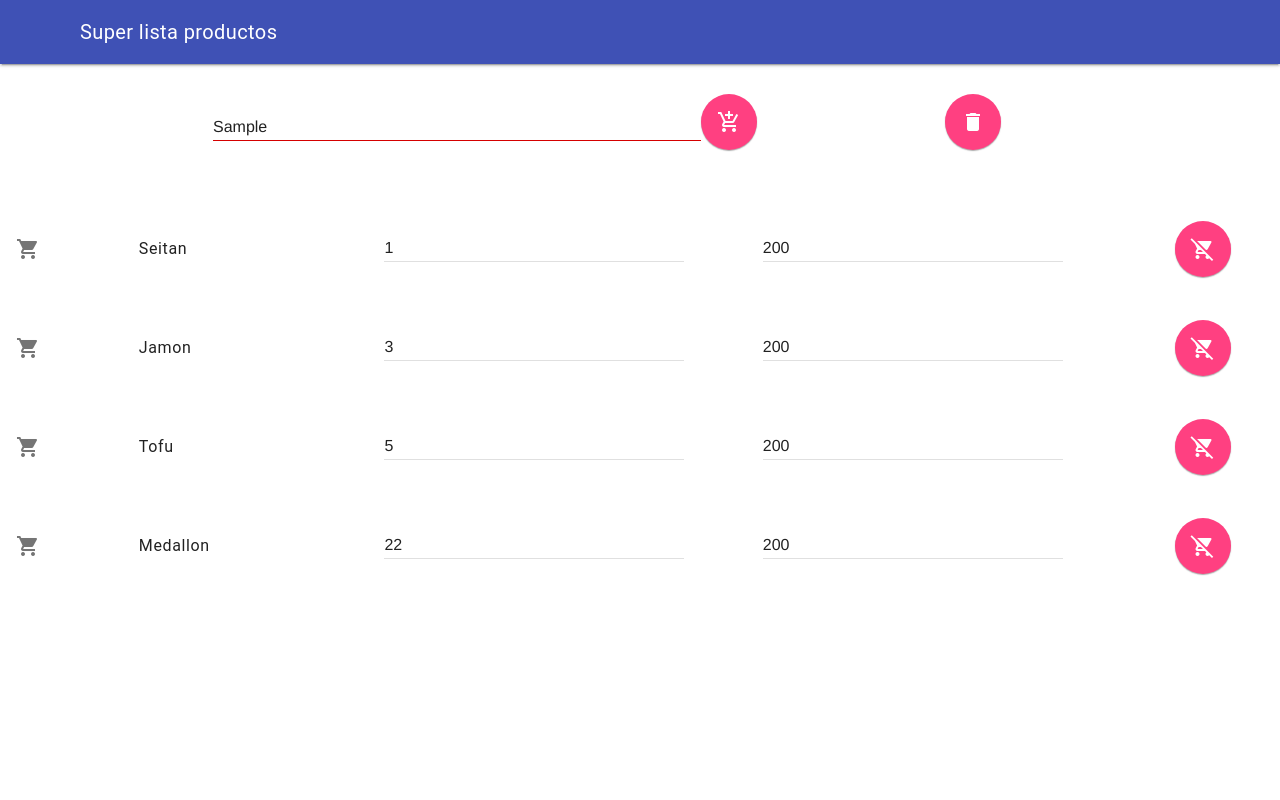
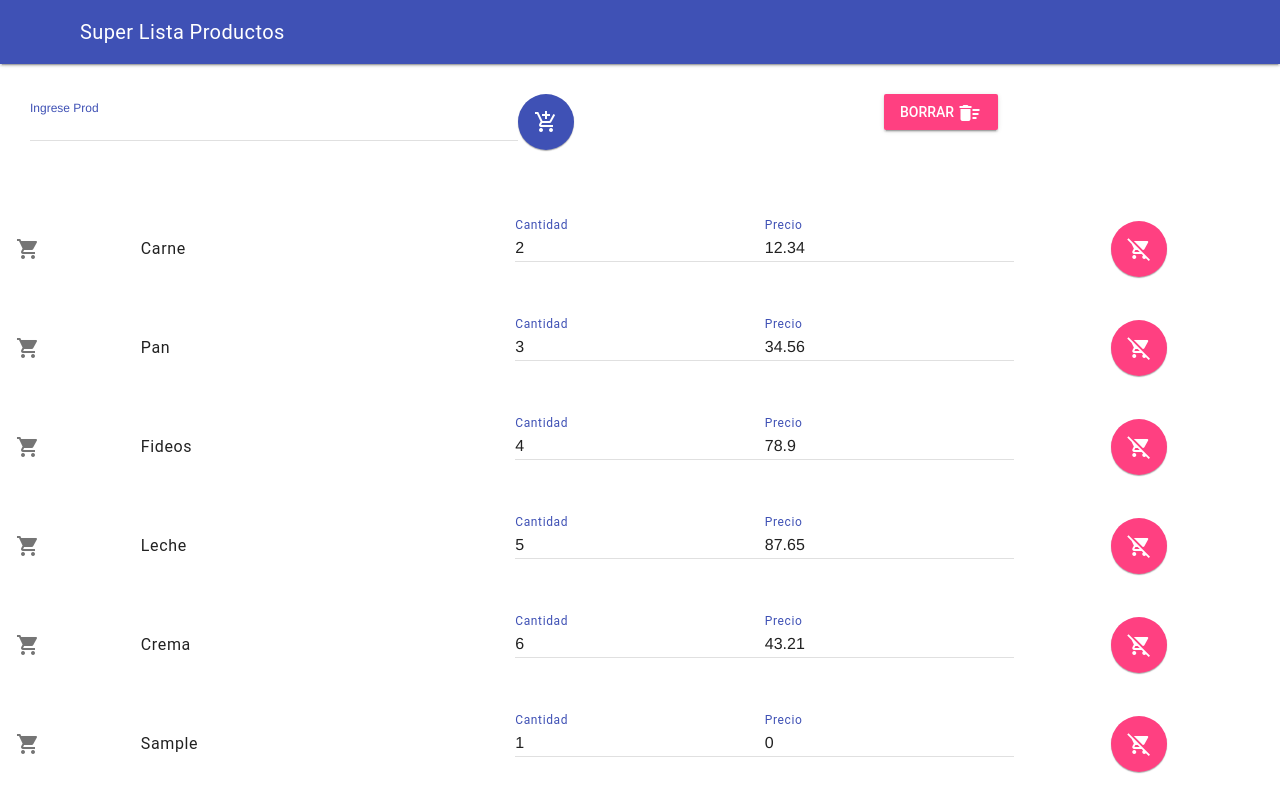
Before and after one commit to evelyndisa/javascript-pwa, a plain HTML site: page SuperLista/index.html in a window 1280 px wide. Both pictures are taken after typing "Sample" into the empty fields and a click on the button "add_shopping_cart". Drawn offline with nearby package versions, Linux system fonts and the light colour scheme.

Commit message:
add teacher actualization

```diff
--- a/SuperLista/index.html
+++ b/SuperLista/index.html
@@ -4,16 +4,35 @@
 <head>
     <meta charset="UTF-8">
     <meta name="viewport" content="width=device-width, initial-scale=1.0">
-    <title>Super Lista</title>
+    <title>App SuperLista</title>
+    <!-- https://docs.emmet.io/cheat-sheet/ -->
+
+    <!-- https://getmdl.io/ -->
+    <!-- https://fonts.google.com/icons -->
     <link rel="stylesheet" href="https://fonts.googleapis.com/icon?family=Material+Icons">
     <link rel="stylesheet" href="https://code.getmdl.io/1.3.0/material.indigo-pink.min.css">
+
     <link rel="stylesheet" href="css/estilos.css">
+
 </head>
+
 <body>
+
+    <!-- Always shows a header, even in smaller screens. -->
     <div class="mdl-layout mdl-js-layout mdl-layout--fixed-header">
         <header class="mdl-layout__header">
             <div class="mdl-layout__header-row">
-                <span class="mdl-layout-title">Super lista productos</span>
+                <!-- Title -->
+                <span class="mdl-layout-title">Super Lista Productos</span>
+                <!-- Add spacer, to align navigation to the right -->
+                <div class="mdl-layout-spacer"></div>
+                <!-- Navigation. We hide it in small screens. -->
+                <nav class="mdl-navigation mdl-layout--large-screen-only">
+                    <!-- <a class="mdl-navigation__link" href="">Link 1</a>
+                    <a class="mdl-navigation__link" href="">Link 2</a>
+                    <a class="mdl-navigation__link" href="">Link 3</a>
+                    <a class="mdl-navigation__link" href="">Link 4</a> -->
+                </nav>
             </div>
         </header>
         <div class="mdl-layout__drawer">
@@ -27,39 +46,41 @@
         </div>
         <main class="mdl-layout__content">
             <div class="page-content">
+                <!-- Your content goes here -->
 
-                <!-- ------------------------------------------------------------  -->
-                <!--                            MENU                               -->
-                <!-- ------------------------------------------------------------  -->
-
-
+                <!-- ------------------------------------- -->
+                <!--                MENÚ                   -->
+                <!-- ------------------------------------- -->
                 <div class="menu">
-                    <div class="mdl-textfield mdl-js-textfield w-40">
-                        <input class="mdl-textfield__input" type="text" pattern="-?[0-9]*(\.[0-9]+)?" id="ingreso-producto">
-                        <label class="mdl-textfield__label" for="ingreso-producto">Ingrese productos</label>
+                    <!-- campo para ingresar un producto -->
+                    <div class="mdl-textfield mdl-js-textfield mdl-textfield--floating-label w-40">
+                        <input class="mdl-textfield__input" type="text" id="ingreso-producto">
+                        <label class="mdl-textfield__label" for="ingreso-producto">Ingrese Prod</label>
                     </div>
 
-                    <div class="w-20">
-                        <button id="btn-entrada-producto" class="mdl-button mdl-js-button mdl-button--fab mdl-js-ripple-effect mdl-button--colored">
+                    <!-- botón para agregar el producto a la lista -->
+                    <div class="w-30 ml-item">
+                        <button id="btn-entrada-producto"
+                            class="mdl-button mdl-js-button mdl-button--fab mdl-js-ripple-effect mdl-button--primary">
                             <i class="material-icons">add_shopping_cart</i>
                         </button>
                     </div>
 
-                    <div class="w-10">
-                        <button id="btn-eliminar-productos" class="mdl-button mdl-js-button mdl-button--fab mdl-js-ripple-effect mdl-button--colored">
-                            <i class="material-icons">delete</i>
+                    <!-- botón para borrar todos los productos -->
+                    <div class="w-30">
+                        <!-- Accent-colored raised button with ripple -->
+                        <button id="btn-borrar-productos"
+                            class="mdl-button mdl-js-button mdl-button--raised mdl-js-ripple-effect mdl-button--accent">
+                            Borrar <i class="material-icons">delete_sweep</i>
                         </button>
                     </div>
                 </div>
 
+                <!-- ------------------------------------- -->
+                <!--         LISTADO DE PRODUCTOS          -->
+                <!-- ------------------------------------- -->
+                <div id="lista"></div>
 
-
-                <!-- ------------------------------------------------------------  -->
-                <!--                LISTADO DE PRODUCTOS                           -->
-                <!-- ------------------------------------------------------------  -->
-                <div id="lista">
-                    <ul></ul>
-                </div>
             </div>
         </main>
     </div>
--- a/SuperLista/js/main.js
+++ b/SuperLista/js/main.js
@@ -1,77 +1,130 @@
-// -----------------------------------------------------------
-//                VARIABLES GLOBALES
-//------------------------------------------------------------
-// listado de los productos
-
+/* -------------------------------------- */
+/*          VARIABLES GLOBALES            */
+/* -------------------------------------- */
 let listaProductos = [
-    { nombre: 'Seitan', cantidad: 1, precio: 200 },
-    { nombre: 'Jamon', cantidad: 3, precio: 200 },
-    { nombre: 'Tofu', cantidad: 5, precio: 200 },
-    { nombre: 'Medallon', cantidad: 22, precio: 200 }
+    { nombre: 'Carne', cantidad: 2, precio: 12.34 },
+    { nombre: 'Pan', cantidad: 3, precio: 34.56 },
+    { nombre: 'Fideos', cantidad: 4, precio: 78.90 },
+    { nombre: 'Leche', cantidad: 5, precio: 87.65 },
+    { nombre: 'Crema', cantidad: 6, precio: 43.21 },
 ]
 
+let crearLista = true
+let ul
 
-// -----------------------------------------------------------
-//                FUNCIONES GLOBALES
-//------------------------------------------------------------
-function renderLista(){
-    const lista = document.getElementById('lista');
-    lista.innerHTML = '';
-    const ul = document.createElement('ul');
+/* -------------------------------------- */
+/*          FUNCIONES GLOBALES            */
+/* -------------------------------------- */
+function borrarProd(index) {
+    //console.log('borrarProd', index)
+
+    listaProductos.splice(index, 1)
+    renderLista()
+}
+
+function cambiarValorProd(que, cual, el) {
+
+    const valor = el.value
+
+    listaProductos[cual][que] = que == 'cantidad'? parseInt(valor) : parseFloat(valor)
+}
+
+function renderLista() {
+    if(crearLista) {
+        ul = document.createElement('ul')
         ul.classList.add('demo-list-icon', 'mdl-list')
+    }
 
-    listaProductos.forEach((producto, index)=>{
-        ul.innerHTML += `
+    ul.innerHTML = ''
+    listaProductos.forEach( (prod, index) => {
+        ul.innerHTML +=
+        `
             <li class="mdl-list__item">
-
+                <!-- ícono del producto -->
                 <span class="mdl-list__item-primary-content w-10">
                     <i class="material-icons mdl-list__item-icon">shopping_cart</i>
                 </span>
 
-            <span class="mdl-list__item-primary-content w-20">
-                ${producto.nombre}
+                <!-- nombre del producto -->
+                <span class="mdl-list__item-primary-content w-30">
+                    ${prod.nombre}
                 </span>
 
-            <span class="mdl-list__item-primary-content w-30">
-                <div class="mdl-textfield mdl-js-textfield">
-                    <input value=${producto.cantidad} class="mdl-textfield__input" type="text" pattern="-?[0-9]*(\.[0-9]+)?" id="cantidad-1">
-                    <label class="mdl-textfield__label" for="${index}">Cantidad</label>
+                <!-- cantidad de producto -->
+                <span class="mdl-list__item-primary-content w-20">
+                    <!-- Textfield with Floating Label -->
+                    <div class="mdl-textfield mdl-js-textfield mdl-textfield--floating-label">
+                        <input onblur="cambiarValorProd('cantidad',${index},this)" value="${prod.cantidad}" class="mdl-textfield__input" type="text" id="cantidad-${index}">
+                        <label class="mdl-textfield__label" for="cantidad-${index}">Cantidad</label>
                     </div>
                 </span>
 
-            <span class="mdl-list__item-primary-content w-30 ml-10">
-                <div class="mdl-textfield mdl-js-textfield">
-                    <input value=${producto.precio} class="mdl-textfield__input" type="text" pattern="-?[0-9]*(\.[0-9]+)?" id=${index}>
-                    <label class="mdl-textfield__label" for="${index}">Precio</label>
+                <!-- precio de producto -->
+                <span class="mdl-list__item-primary-content w-20 ml-item">
+                    <!-- Textfield with Floating Label -->
+                    <div class="mdl-textfield mdl-js-textfield mdl-textfield--floating-label">
+                        <input onblur="cambiarValorProd('precio',${index},this)" value="${prod.precio}" class="mdl-textfield__input" type="text" id="precio-${index}">
+                        <label class="mdl-textfield__label" for="precio-${index}">Precio</label>
                     </div>
                 </span>
 
+                <!-- botón de borrado individual del producto en la lista -->
+                <span class="mdl-list__item-primary-content w-20 ml-item">
                     <!-- Colored FAB button with ripple -->
-
-            <span class="mdl-list__item-primary-content w-10 ml-10">
-                <button class="mdl-button mdl-js-button mdl-button--fab mdl-js-ripple-effect mdl-button--colored">
+                    <button onclick="borrarProd(${index})"
+                        class="mdl-button mdl-js-button mdl-button--fab mdl-js-ripple-effect mdl-button--colored">
                         <i class="material-icons">remove_shopping_cart</i>
                     </button>
                 </span>
+            </li>
+        `
+    })
 
-        </li>
-    `;
+    if(crearLista) {
+        document.getElementById('lista').appendChild(ul)
+    }
+    else {
+        componentHandler.upgradeElements(ul)
+    }
+
+    crearLista = false
+}
+
+function configurarListenersMenu() {
+    /* botón agregar producto */
+    document.getElementById('btn-entrada-producto').addEventListener('click', () => {
+        const input = document.getElementById('ingreso-producto')
+        const nombre = input.value
+
+        //console.log(nombre)
+        const producto = { nombre: nombre, cantidad: 1, precio: 0 }
+        //console.log(producto)
+        listaProductos.push(producto)
+
+        renderLista()
+
+        input.value = ''
     })
-    document.getElementById('lista').append(ul)
+
+    /* botón borrar todo */
+    document.getElementById('btn-borrar-productos').addEventListener('click', () => {
+
+        if(confirm('¿Desea borrar todos los productos?')) {
+            listaProductos = []
+            renderLista()
+        }
+    })
+}
+
+function start() {
+    console.warn( document.querySelector('title').innerText )
+
+    configurarListenersMenu()
+    renderLista()
 }
 
 
-function configurarListenerMenu(){
-    //boton borrar todo
-    document.getElementById('btn-eliminar-productos').addEventListener('click', ()=>{
-        listaProductos = [];
-        renderLista();
-    });
-}
-
-
-// -----------------------------------------------------------
-//                    EJECUCIONES
-//------------------------------------------------------------
-renderLista()
-configurarListenerMenu()
+/* -------------------------------------- */
+/*               EJECUCIÓN                */
+/* -------------------------------------- */
+start()
```
Lines whose indentation alone changed are shown as unchanged.
